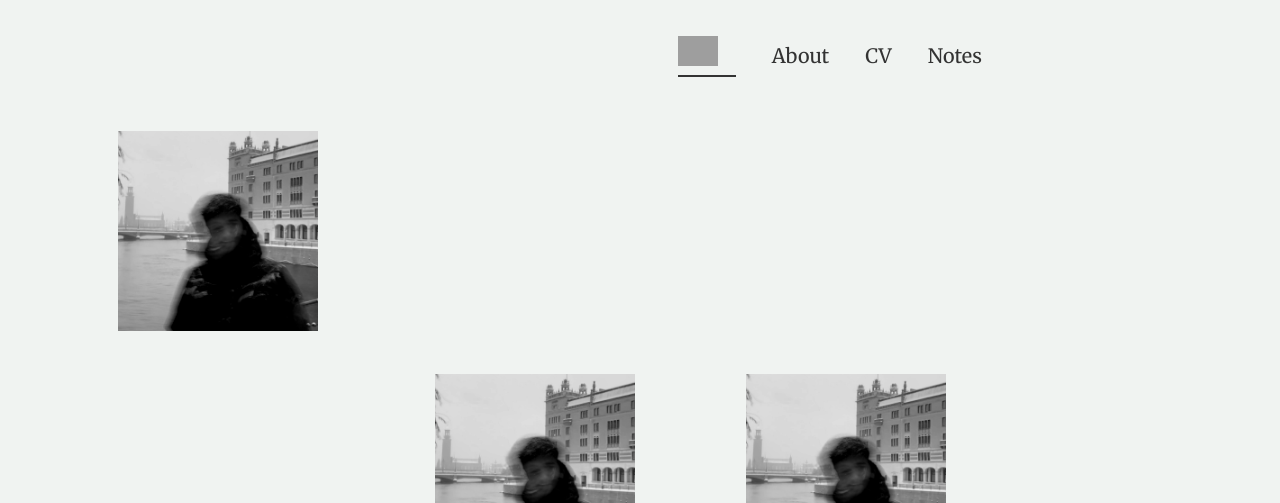
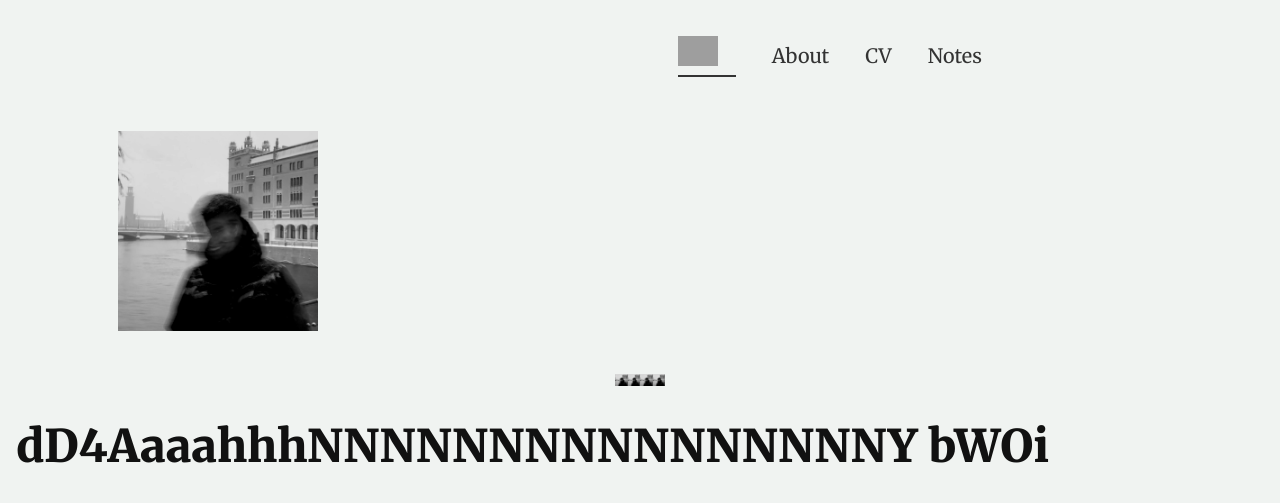
Before and after one commit to dannyrichy/dannyrichy.github.io, a Jekyll site: the page built from docs/alter_ego.md, in a window 1280 px wide. Shown: the top 503 px of the page. Built offline with Jekyll 4.4.1, drawn with Linux system fonts in a browser that asks for light colours; grey boxes are pictures that could not be loaded.

Commit message:
chasossdfa

```diff
--- a/docs/alter_ego.md
+++ b/docs/alter_ego.md
@@ -1,15 +1,14 @@
 ---
 layout: niendefault
 ---
-
-![profileimg](assets/profile_blur.jpg)
-<div style="display: flex; flex-wrap: wrap; justify-content: space-around; width: 50%; margin: auto;">
-  <img src="assets/profile_blur.jpg" alt="profileimg" width="25%" />
-  <img src="assets/profile_blur.jpg" alt="profileimg" width="25%" />
-  <img src="assets/profile_blur.jpg" alt="profileimg" width="25%" />
-  <img src="assets/profile_blur.jpg" alt="profileimg" width="25%" />
+<img src="/assets/profile_blur.jpg" alt="profileimg">
+<div style="display: flex; flex-wrap: wrap; justify-content: space-around; width: 50px; height: 50px; margin: auto;">
+  <img src="assets/profile_blur.jpg" width="25%" height="25%">
+  <img src="assets/profile_blur.jpg" width="25%" height="25%">
+  <img src="assets/profile_blur.jpg" width="25%" height="25%">
+  <img src="assets/profile_blur.jpg" width="25%" height="25%">
 </div>
 # dD4AaaahhhNNNNNNNNNNNNNNNNY bWOi
-Need to get pure chaos out, <img src="https://media.giphy.com/media/CS1EfWWymZPeo/giphy.gif" width="60%" /><img src="https://media.giphy.com/media/CS1EfWWymZPeo/giphy.gif" width="30%" /><img src="https://media.giphy.com/media/CS1EfWWymZPeo/giphy.gif" width="5%" />
+Need to get pure chaos out, <img src="https://media.giphy.com/media/CS1EfWWymZPeo/giphy.gif" width="10%" /><img src="https://media.giphy.com/media/CS1EfWWymZPeo/giphy.gif" width="5%" /><img src="https://media.giphy.com/media/CS1EfWWymZPeo/giphy.gif" width="2%" />
 
 , coz sometimes there are hidden gems 💎🗑️💎💎💎💎🗑️💎
```
